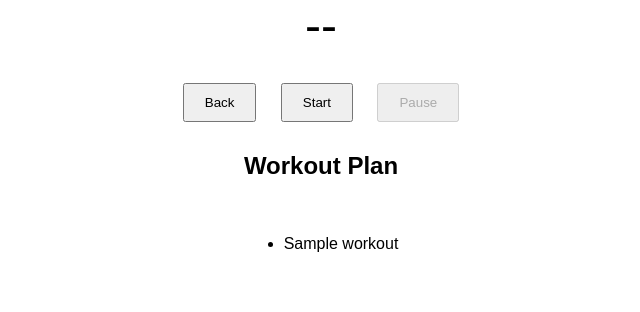
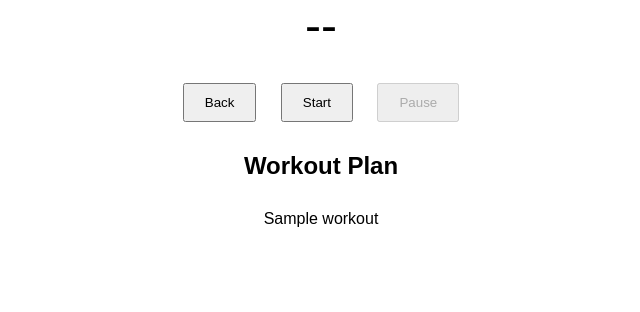
Before and after one commit to dafioram/workoutapp, a Flask app: template templates/timer.html in a window 1280 px wide. Shown: the part 294-606 px from the top of the page, without its empty margins (319-959 px from the left). Run offline with Flask 3, Linux system fonts and the light colour scheme; the template is opened without the code that fills it: most values are stand-ins (such as "Sample title", 1, 10 or a date in 2020).

Commit message:
timer page display exercises in comma separated rather than vertical

```diff
--- a/templates/timer.html
+++ b/templates/timer.html
@@ -11,8 +11,8 @@
     #exercise-img { height: 300px; width: auto; margin: 20px auto; display: block; }
     #next-img { max-width: 150px; max-height: 150px; margin: 10px auto; display: block; opacity: 0.6; }
     button { padding: 10px 20px; margin: 10px; }
-    ul { text-align: left; display: inline-block; margin-top: 30px; }
-    li { margin: 5px 0; }
+    #workoutList { text-align: center; margin-top: 30px; }
+    #workoutList span { margin: 0 5px; }
     .current { font-weight: bold; color: darkred; }
     .exercise-phase { background: #d4edda; }
     .rest-phase { background: #ffeeba; }
@@ -67,11 +67,11 @@
   <button id="startBtn" onclick="startWorkout()">Start</button>
   <button id="pauseBtn" onclick="togglePause()" disabled>Pause</button>
   <h2>Workout Plan</h2>
-  <ul id="workoutList">
+  <div id="workoutList">
     {% for ex in workout %}
-      <li id="ex-{{ loop.index0 }}">{{ ex.name }}</li>
+      <span id="ex-{{ loop.index0 }}">{{ ex.name }}</span>{% if not loop.last %},{% endif %}
     {% endfor %}
-  </ul>
+  </div>
   <script>
   const workout = [
     {% for ex in workout %}
@@ -266,10 +266,10 @@
     return `${m}:${s.toString().padStart(2,"0")}`;
   }
   function highlightCurrent(index) {
-    const items = document.querySelectorAll("#workoutList li");
-    items.forEach((li, i) => {
-      if (i === index) li.classList.add("current");
-      else li.classList.remove("current");
+    const items = document.querySelectorAll("#workoutList span");
+    items.forEach((span, i) => {
+      if (i === index) span.classList.add("current");
+      else span.classList.remove("current");
     });
   }
   function showImage(currImg, nextImg) {
```
